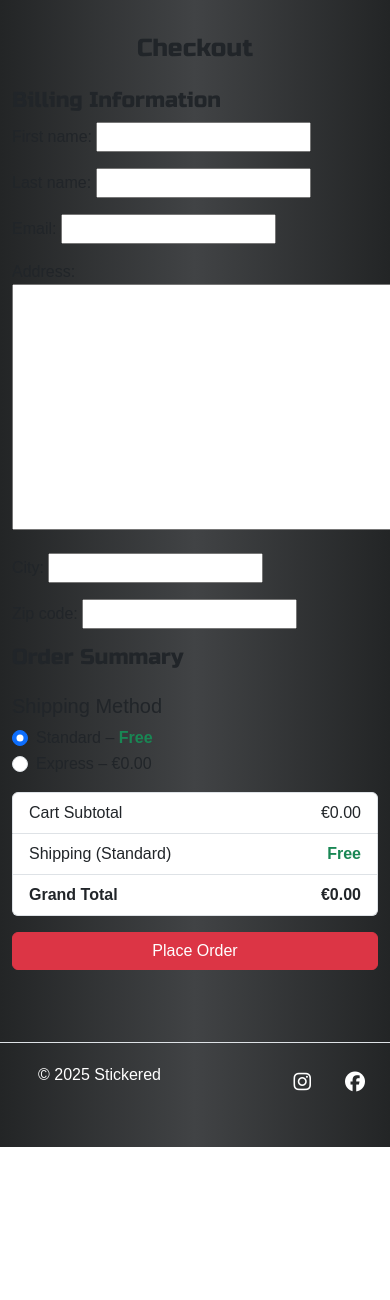
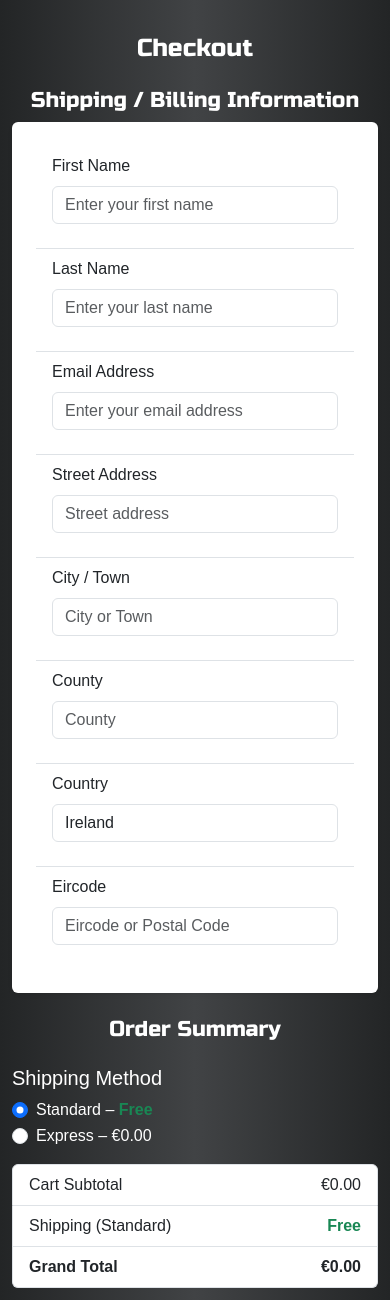
Before and after one commit to 1nsomn1aa/Stickered-V2, a Django app: page /products/checkout/ in a window 390 px wide; the page is wider, and only the part inside the window is pictured. Shown: the part 134-1434 px from the top of that part. Before the commit the page ends 1281 px from the top of that part, so only its background shows below. Run offline with Django 5.2, Linux system fonts and the light colour scheme; parts of the project's set-up code (start-up, migrations or seed data) failed here and were passed over; some libraries are stand-ins or nearby versions; some web fonts are replaced.

Commit message:
Style checkout.html and make it responsive

```diff
--- a/shop/forms.py
+++ b/shop/forms.py
@@ -13,4 +13,29 @@ class ProductForm(forms.ModelForm):
 class OrderForm(forms.ModelForm):
     class Meta:
         model = Order
-        fields = ['first_name', 'last_name', 'email', 'address', 'city', 'zip_code']
+        fields = ['first_name', 'last_name', 'email', 'address_line1', 'address_line2', 'city', 'eir_code', 'country']
+        labels = {
+            'first_name': 'First Name',
+            'last_name': 'Last Name',
+            'email': 'Email Address',
+            'address_line1': 'Street Address',
+            'address_line2': 'County',
+            'city': 'City / Town',
+            'eir_code': 'Eircode',
+            'country': 'Country',
+        }
+        widgets = {
+            'first_name': forms.TextInput(attrs={'placeholder': 'Enter your first name'}),
+            'last_name': forms.TextInput(attrs={'placeholder': 'Enter your last name'}),
+            'email': forms.EmailInput(attrs={'placeholder': 'Enter your email address'}),
+            'address_line1': forms.TextInput(attrs={'placeholder': 'Street address'}),
+            'address_line2': forms.TextInput(attrs={'placeholder': 'County'}),
+            'city': forms.TextInput(attrs={'placeholder': 'City or Town'}),
+            'eir_code': forms.TextInput(attrs={'placeholder': 'Eircode or Postal Code'}),
+            'country': forms.Select(choices=[('Ireland', 'Ireland')]),
+        }
+
+    def __init__(self, *args, **kwargs):
+        super().__init__(*args, **kwargs)
+        for field in self.fields.values():
+            field.widget.attrs.update({'class': 'form-control'})
--- a/shop/models.py
+++ b/shop/models.py
@@ -57,17 +57,17 @@ class Order(models.Model):
     first_name = models.CharField(max_length=100)
     last_name = models.CharField(max_length=100)
     email = models.EmailField()
-    address = models.TextField()
+    address_line1 = models.CharField(max_length=255)
+    address_line2 = models.CharField(max_length=255)
     city = models.CharField(max_length=100)
-    zip_code = models.CharField(max_length=20)
-
+    eir_code = models.CharField(max_length=20)
+    country = models.CharField(max_length=50, default='Ireland')
     shipping_method = models.CharField(
         max_length=10, choices=SHIPPING_CHOICES, default='standard'
     )
     shipping_cost = models.DecimalField(
         max_digits=6, decimal_places=2, default=0.00
     )
-
     created_at = models.DateTimeField(auto_now_add=True)
 
     def total_amount(self):
--- a/shop/templates/shop/checkout.html
+++ b/shop/templates/shop/checkout.html
@@ -1,16 +1,75 @@
 {% extends "base.html" %}
 {% block content %}
-    <div class="container py-5 margin-top-fix">
+    <div class="container py-5 margin-top-fix text-white">
         <h2 class="mb-4 text-center">Checkout</h2>
         <form method="POST">
             {% csrf_token %}
             <div class="row">
                 <div class="col-md-6">
-                    <h4>Billing Information</h4>
-                    {{ form.as_p }}
+                    <h4 class="text-center text-md-start">Shipping / Billing Information</h4>
+                    <div class="bg-white rounded p-4 shadow-sm">
+                        <ul class="list-group list-group-flush">
+                            <li class="list-group-item">
+                                <div class="mb-3">
+                                    <label class="form-label">{{ form.first_name.label }}</label>
+                                    {{ form.first_name }}
+                                    {% if form.first_name.errors %}<div class="text-danger small">{{ form.first_name.errors }}</div>{% endif %}
+                                </div>
+                            </li>
+                            <li class="list-group-item">
+                                <div class="mb-3">
+                                    <label class="form-label">{{ form.last_name.label }}</label>
+                                    {{ form.last_name }}
+                                    {% if form.last_name.errors %}<div class="text-danger small">{{ form.last_name.errors }}</div>{% endif %}
+                                </div>
+                            </li>
+                            <li class="list-group-item">
+                                <div class="mb-3">
+                                    <label class="form-label">{{ form.email.label }}</label>
+                                    {{ form.email }}
+                                    {% if form.email.errors %}<div class="text-danger small">{{ form.email.errors }}</div>{% endif %}
+                                </div>
+                            </li>
+                            <li class="list-group-item">
+                                <div class="mb-3">
+                                    <label class="form-label">{{ form.address_line1.label }}</label>
+                                    {{ form.address_line1 }}
+                                    {% if form.address_line1.errors %}<div class="text-danger small">{{ form.address_line1.errors }}</div>{% endif %}
+                                </div>
+                            </li>
+                            <li class="list-group-item">
+                                <div class="mb-3">
+                                    <label class="form-label">{{ form.city.label }}</label>
+                                    {{ form.city }}
+                                    {% if form.city.errors %}<div class="text-danger small">{{ form.city.errors }}</div>{% endif %}
+                                </div>
+                            </li>
+                            <li class="list-group-item">
+                                <div class="mb-3">
+                                    <label class="form-label">{{ form.address_line2.label }}</label>
+                                    {{ form.address_line2 }}
+                                    {% if form.address_line2.errors %}<div class="text-danger small">{{ form.address_line2.errors }}</div>{% endif %}
+                                </div>
+                            </li>
+                            <li class="list-group-item">
+                                <div class="mb-3">
+                                    <label class="form-label">{{ form.country.label }}</label>
+                                    {{ form.country }}
+                                    {% if form.country.errors %}<div class="text-danger small">{{ form.country.errors }}</div>{% endif %}
+                                </div>
+                            </li>
+                            <li class="list-group-item">
+                                <div class="mb-3">
+                                    <label class="form-label">{{ form.eir_code.label }}</label>
+                                    {{ form.eir_code }}
+                                    {% if form.eir_code.errors %}<div class="text-danger small">{{ form.eir_code.errors }}</div>{% endif %}
+                                </div>
+                            </li>
+                        </ul>
+                    </div>
                 </div>
                 <div class="col-md-6">
-                    <h4>Order Summary</h4>
+                    <h4 class="text-center text-md-start pt-4 pt-md-0">Order Summary</h4>
                     <ul class="list-group mb-3">
                         {% for item in cart %}
                             <li class="list-group-item d-flex justify-content-between align-items-center">
--- a/shop/views.py
+++ b/shop/views.py
@@ -5,7 +5,6 @@ from .cart import Cart
 from django.http import HttpResponseBadRequest
 from django.views.decorators.http import require_POST
 from .shipping import calculate_shipping
-
 
 
 def product_list(request):
```
Also changed, not shown: shop/admin.py (+32 -6 lines), shop/migrations/0013_rename_zip_code_order_eir_code_remove_order_address_and_more.py (added), shop/migrations/0014_order_country.py (added), shop/migrations/0015_alter_order_address_line2.py (added).
